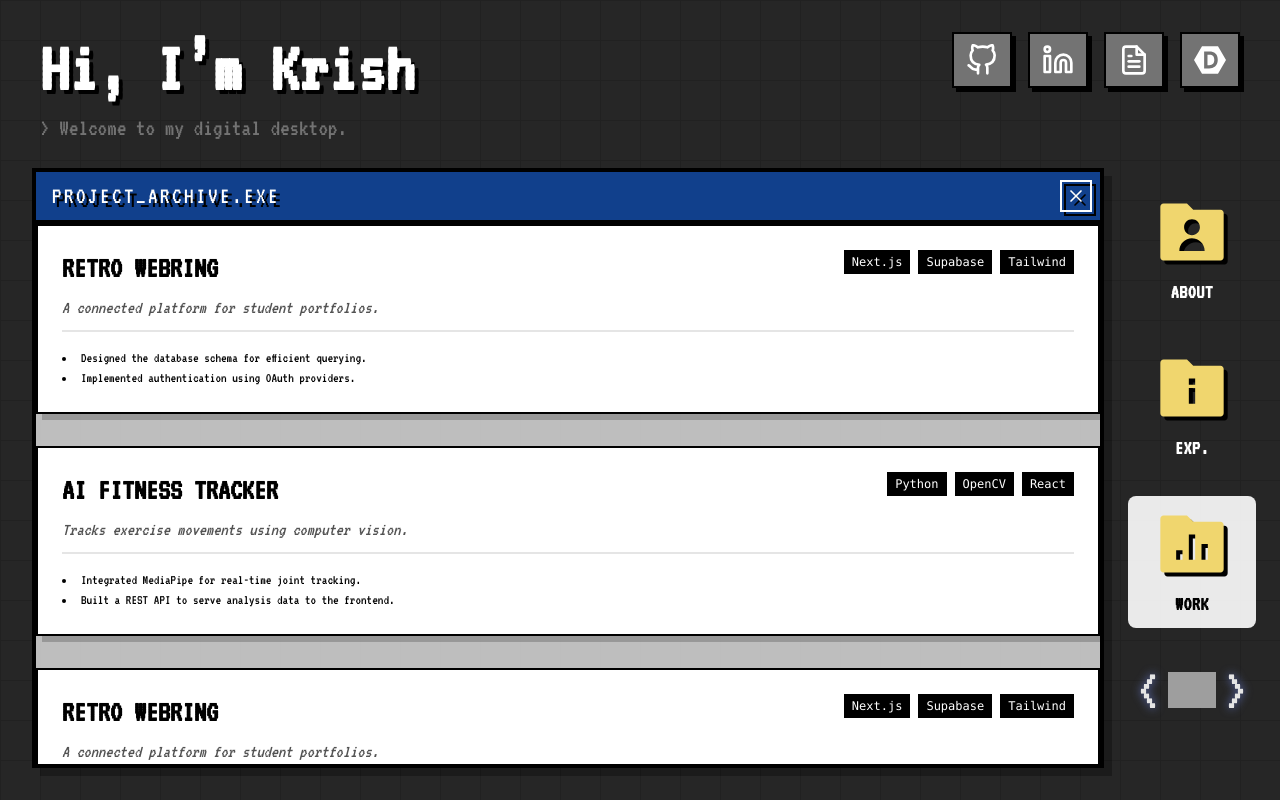
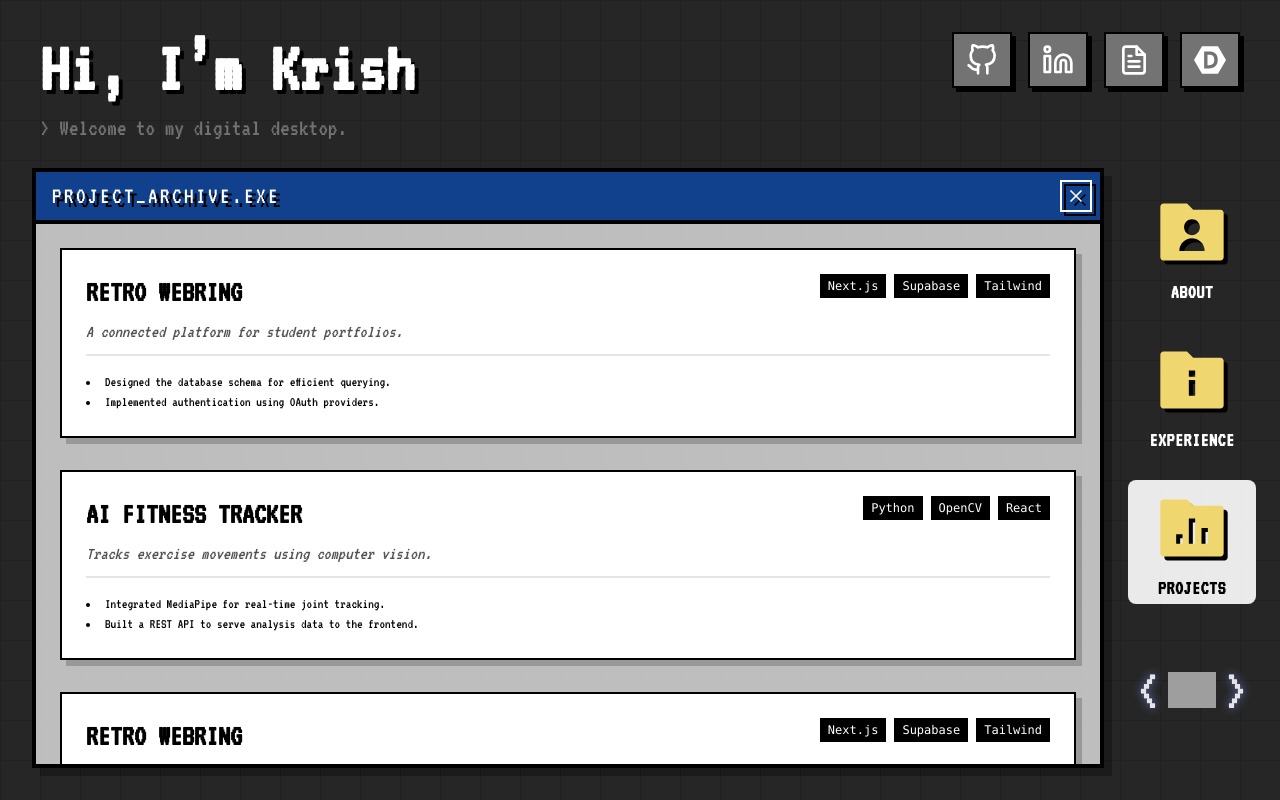
Before and after one commit to KrishNalam/krishnalam.com, a Next.js app: page /projects in a window 1280 px wide. Built offline with nearby package versions, Linux system fonts and the light colour scheme; grey boxes are pictures that could not be loaded.

Commit message:
fixed dotted lines on recharge modes

```diff
--- a/app/about/page.tsx
+++ b/app/about/page.tsx
@@ -15,22 +15,24 @@ const TechBadge = ({ label }: { label: string }) => (
 );
 
 const HobbyItem = ({ emoji, name }: { emoji: string; name: string }) => (
-	<div className='group relative flex flex-col items-center justify-center p-2 bg-dark-gray border-4 border-dark-gray hover:bg-light-gray transition-all cursor-help flex-4 '>
-		<span className='text-4xl filter grayscale group-hover:grayscale-0 transition-all duration-300'>{emoji}</span>
-		<span className='absolute -bottom-12 bg-black text-white text-xl px-2 py-1 border border-white opacity-0 group-hover:opacity-100 transition-opacity whitespace-nowrap z-10 pointer-events-none'>
+	<div className='group relative flex flex-col items-center justify-center p-2 border-dashed border-4 border-light-gray hover:bg-light-gray transition-all flex-4'>
+		<span className='text-4xl filter grayscale group-hover:grayscale-0 transition-all duration-300 group-hover:-translate-y-3'>
+			{emoji}
+		</span>
+		<span className='absolute bottom-2 text-white text-2xl px-2 py-1 drop-shadow-opaque opacity-0 group-hover:opacity-100 whitespace-nowrap transition-opacity'>
 			{name}
 		</span>
 	</div>
 );
 
 // --- Main Component ---
-//TODO: USE DOTTED LINES IN HOBBIES
 //TODO: ADJUST GLOBE POSITIONING
+//TODO: FIX CONFETTI BUTTON
 
 export default function AboutPage() {
 	// 2. Confetti & Copy Logic
 	const handleCopyEmail = () => {
-		navigator.clipboard.writeText('your.email@example.com'); // Replace with PERSONAL_INFO.email
+		navigator.clipboard.writeText('dev@krishnalam.com');
 
 		// Confetti explosion
 		const scalar = 2;
@@ -47,7 +49,7 @@ export default function AboutPage() {
 	};
 
 	return (
-		<WindowFrame title='> ABOUT_ME'>
+		<WindowFrame title='ABOUT_ME'>
 			{/* Main Bento Grid Wrapper */}
 			<div className='grid grid-cols-8 grid-rows-5 gap-4 h-full p-6'>
 				{/* --- 1. BIO CARD (Top Left - Big) --- */}
@@ -106,9 +108,9 @@ export default function AboutPage() {
 					<p className='relative z-10 text-lg mb-3 text-black'>Click it; Trust me, it does something cool.</p>
 					<button
 						onClick={handleCopyEmail}
-						className='relative z-10  text-purple-700 px-6 py-2 border border-double border-5 border-purple-700 hover:border-white hover:text-white font-bold text-3xl hover:bg-purple-700 transition-colors shadow-[0px_0px_5px_rgba(0,0,0,1)]'
+						className='relative z-10 text-purple-900 px-6 py-2 border-double border-5 border-purple-700 hover:border-white hover:text-white font-bold text-3xl hover:bg-purple-900'
 					>
-						<span className='drop-shadow-[2px_2px_1px_rgba(0,0,0,1)] flex items-center gap-2'>
+						<span className=' flex items-center gap-2'>
 							Copy Email <RiFileCopyFill />
 						</span>
 					</button>
@@ -157,11 +159,11 @@ export default function AboutPage() {
 						<span className='drop-shadow-[2px_2px_1px_rgba(0,0,0,1)]'>My Recharge Modes 🌩️</span>
 						<span className='text-lg font-normal text-dark-gray '>(Try Hovering!)</span>
 					</h3>
-					<div className='flex flex-wrap gap-4 flex-1 mb-10'>
+					<div className='flex flex-wrap gap-4 flex-1 '>
 						<HobbyItem emoji='🍿' name='Cinema Nerd' />
 						<HobbyItem emoji='🖨️' name='3D Printing' />
-						<HobbyItem emoji='🚜' name='Touching Grass (Gardening)' />
-						<HobbyItem emoji='🎮' name='Gaming' />
+						<HobbyItem emoji='🚜' name='Gardener' />
+						<HobbyItem emoji='🎮' name='Gamer' />
 					</div>
 				</div>
 			</div>
--- a/app/experience/page.tsx
+++ b/app/experience/page.tsx
@@ -32,7 +32,7 @@ export default function ExperiencePage() {
 	const opacityTransform = useTransform(scrollYProgress, [0, 0.1], [0, 1]);
 
 	return (
-		<WindowFrame title='> EXPERIENCE'>
+		<WindowFrame title='EXPERIENCE'>
 			{/* WRAPPER: Light Mode Background */}
 			<div className='relative w-full h-full bg-[#faf9f6] text-neutral-900 selection:bg-yellow-200 selection:text-black'>
 				{/* CRT SCANLINE OVERLAY */}
--- a/app/projects/page.tsx
+++ b/app/projects/page.tsx
@@ -4,7 +4,7 @@ import { PROJECTS } from '@/data/config';
 export default function ProjectsPage() {
 	return (
 		<WindowFrame title='PROJECT_ARCHIVE'>
-			<div className='grid grid-cols-1 gap-8'>
+			<div className='grid grid-cols-1 gap-8 p-6'>
 				{PROJECTS.map((project, index) => (
 					<div
 						key={index}
--- a/components/DesktopFolder.tsx
+++ b/components/DesktopFolder.tsx
@@ -17,7 +17,7 @@ export const DesktopFolder = ({
 	return (
 		<Link href={href}>
 			<div
-				className={`flex flex-col items-center gap-2 cursor-pointer w-32 p-2 rounded-lg transition-colors border-2 border-transparent
+				className={`flex flex-col items-center gap-2 cursor-pointer w-32 p-2 pb-0 rounded-lg transition-colors border-2 border-transparent
         ${isActive ? 'bg-off-white border-black shadow-opaque' : 'hover:bg-white/10'}`}
 			>
 				<Icon size={76} className='transition-transform drop-shadow-opaque fill-retro-yellow' />
--- a/components/DesktopNav.tsx
+++ b/components/DesktopNav.tsx
@@ -7,8 +7,8 @@ export const DesktopNav = () => {
 	return (
 		<nav className='flex flex-col gap-6 w-20 shrink-0 items-center pt-4'>
 			<DesktopFolder icon={RiFolderUserFill} label='ABOUT' href='/about' />
-			<DesktopFolder icon={RiFolderInfoFill} label='EXP.' href='/experience' />
-			<DesktopFolder icon={RiFolderChartFill} label='WORK' href='/projects' />
+			<DesktopFolder icon={RiFolderInfoFill} label='EXPERIENCE' href='/experience' />
+			<DesktopFolder icon={RiFolderChartFill} label='PROJECTS' href='/projects' />
 		</nav>
 	);
 };
```
Also changed, not shown: 1 other file (tests, documents, lock files or other folders).
